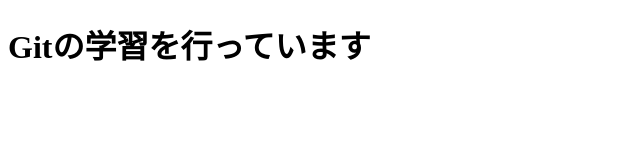
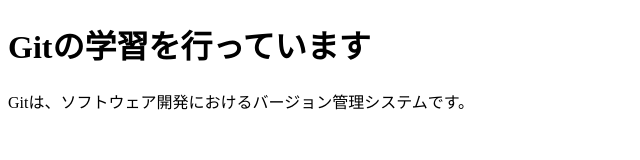
Before and after one commit to milkwalking/20250625, a plain HTML site: page index.html in a window 1280 px wide. Shown: the whole page, without its empty margins (0-640 px from the left). Drawn offline with Linux system fonts and the light colour scheme.

Commit message:
HTMLにPタグを追加しました。

```diff
--- a/index.html
+++ b/index.html
@@ -7,5 +7,6 @@
 </head>
 <body>
     <h1>Gitの学習を行っています</h1>
+    <p>Gitは、ソフトウェア開発におけるバージョン管理システムです。</p>
 </body>
 </html>
```
